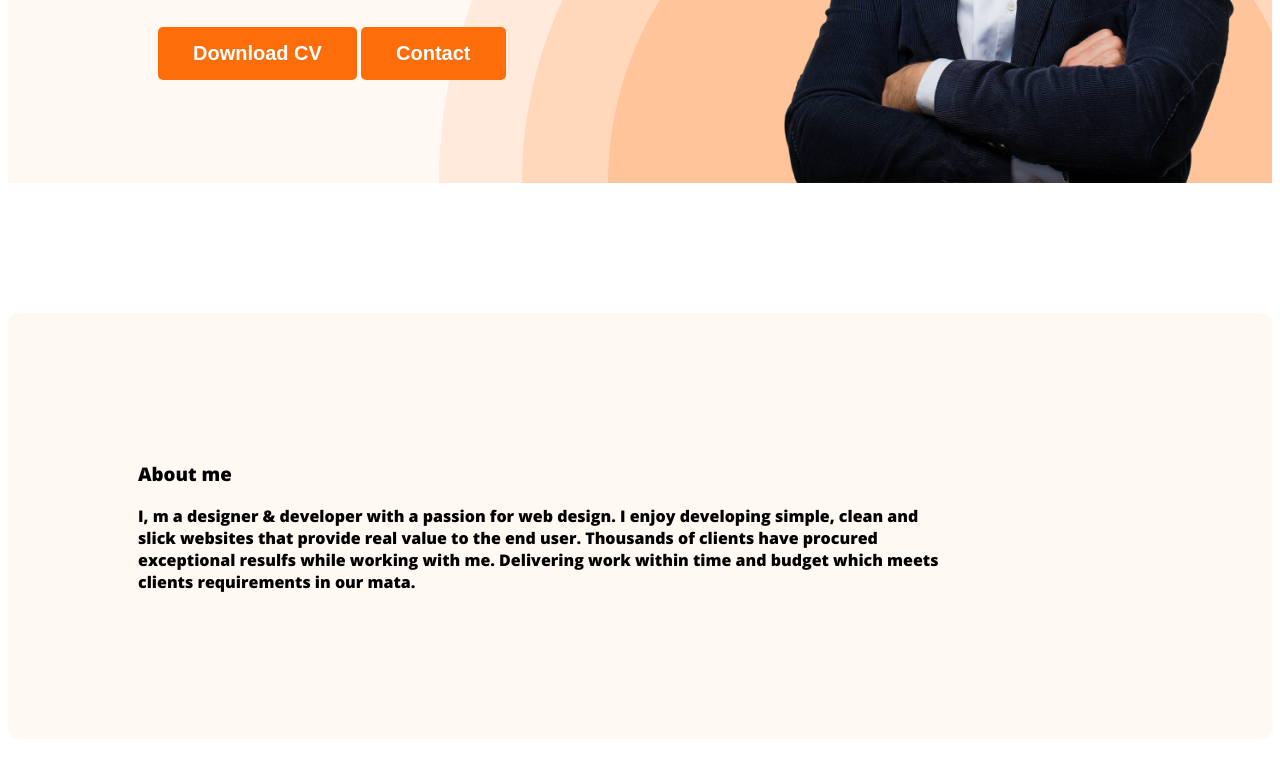
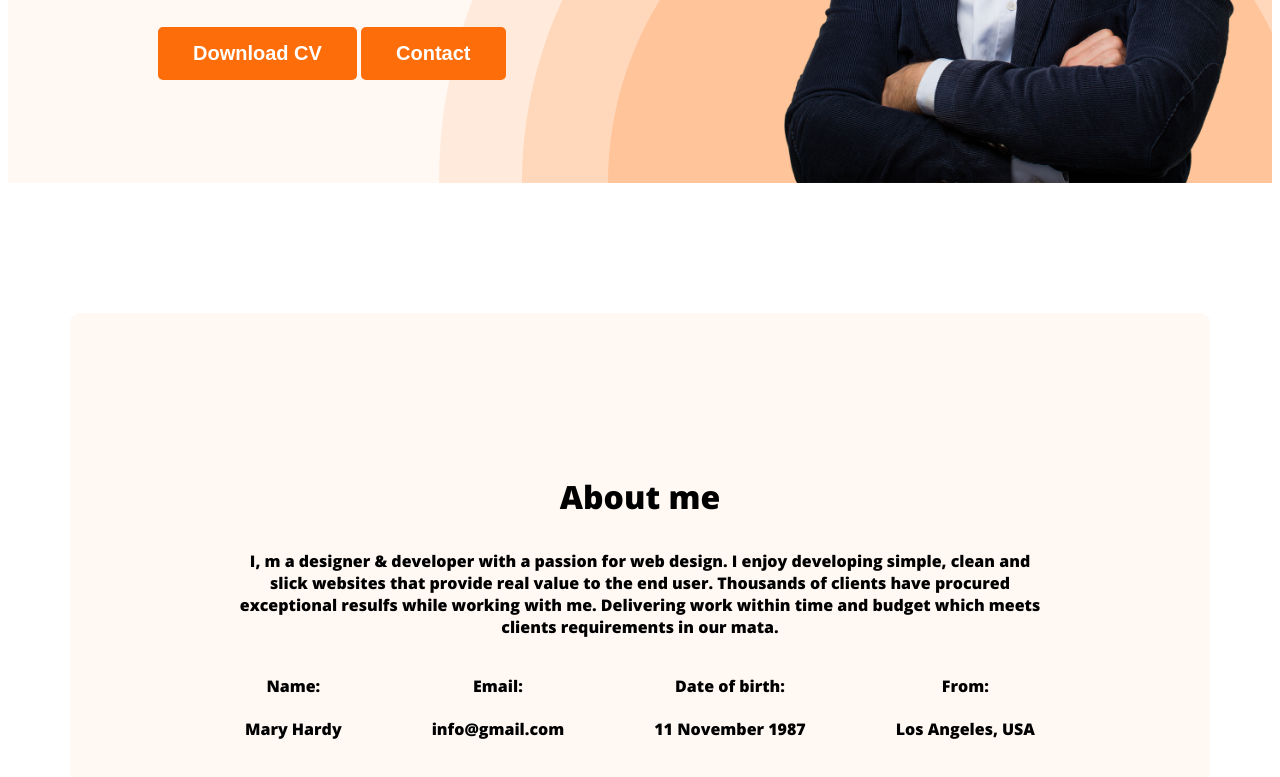
Before and after one commit to Rahi94/web-developer-portfolio, a plain HTML site: page index.html in a window 1280 px wide. Shown: the part 585-1362 px from the top of the page. Drawn offline with nearby package versions, Linux system fonts and the light colour scheme.

Commit message:
added about info

```diff
--- a/index.html
+++ b/index.html
@@ -25,7 +25,8 @@
             <div class="banner-content">
                 <h3 class="banner-greeting">Hi, I am</h3>
                 <h1 class="banner-title">Mary Hardy</h1>
-                <p class="banner-description">Shot what able cold new see hold.Friendly as an betrayed formerly <br> he. Morning because as to society
+                <p class="banner-description">Shot what able cold new see hold.Friendly as an betrayed formerly <br> he.
+                    Morning because as to society
                     behaved moments.</p>
                 <button class="btn-primary">Download CV</button>
                 <button class="btn-primary">Contact</button>
@@ -35,12 +36,33 @@
     </header>
 
     <main>
- <section class="about">
-    <h3 class="section-title">About me</h3>
-    <p class="section-description">
-        I, m a designer & developer with a passion for web design. I enjoy developing simple, clean and <br>slick websites that provide real value to the end user. Thousands of clients have procured <br> exceptional resulfs while working with me. Delivering work within time and budget which meets <br> clients requirements in our mata.
-    </p>
- </section>
+        <section class="about">
+            <h3 class="section-title">About me</h3>
+            <p class="section-description">
+                I, m a designer & developer with a passion for web design. I enjoy developing simple, clean and
+                <br>slick websites that provide real value to the end user. Thousands of clients have procured <br>
+                exceptional resulfs while working with me. Delivering work within time and budget which meets <br>
+                clients requirements in our mata.
+            </p>
+            <div class="about-info-container">
+                <div class="about-info">
+                    <h4 class="info-title">Name:</h4>
+                    <p class="info-descriptionn">Mary Hardy</p>
+                </div>
+                <div class="about-info">
+                    <h4 class="info-title">Email:</h4>
+                    <p class="info-descriptionn">info@gmail.com</p>
+                </div>
+                <div class="about-info">
+                    <h4 class="info-title">Date of birth:</h4>
+                    <p class="info-descriptionn">11 November 1987</p>
+                </div>
+                <div class="about-info">
+                    <h4 class="info-title">From:</h4>
+                    <p class="info-descriptionn">Los Angeles, USA</p>
+                </div>
+            </div>
+        </section>
     </main>
 
     <footer>
--- a/styles/portfolio.css
+++ b/styles/portfolio.css
@@ -85,6 +85,10 @@ nav a {
 }
 
 /* main section styles */
+main{
+    max-width: 1140px;
+    margin: 0 auto;
+}
 /* about section styles */
 .about{
     padding: 130px;
@@ -92,3 +96,18 @@ nav a {
     background: #FFF8F3;
     margin: 130px 0;
 }
+.section-title{
+    text-align: center;
+    font-style: bold;
+    font-size: xx-large;
+}
+.section-description{
+    text-align: center;
+}
+.about-info-container{
+    display: flex;
+    justify-content: space-around;
+}
+.about-info{
+    text-align: center;
+}
```
